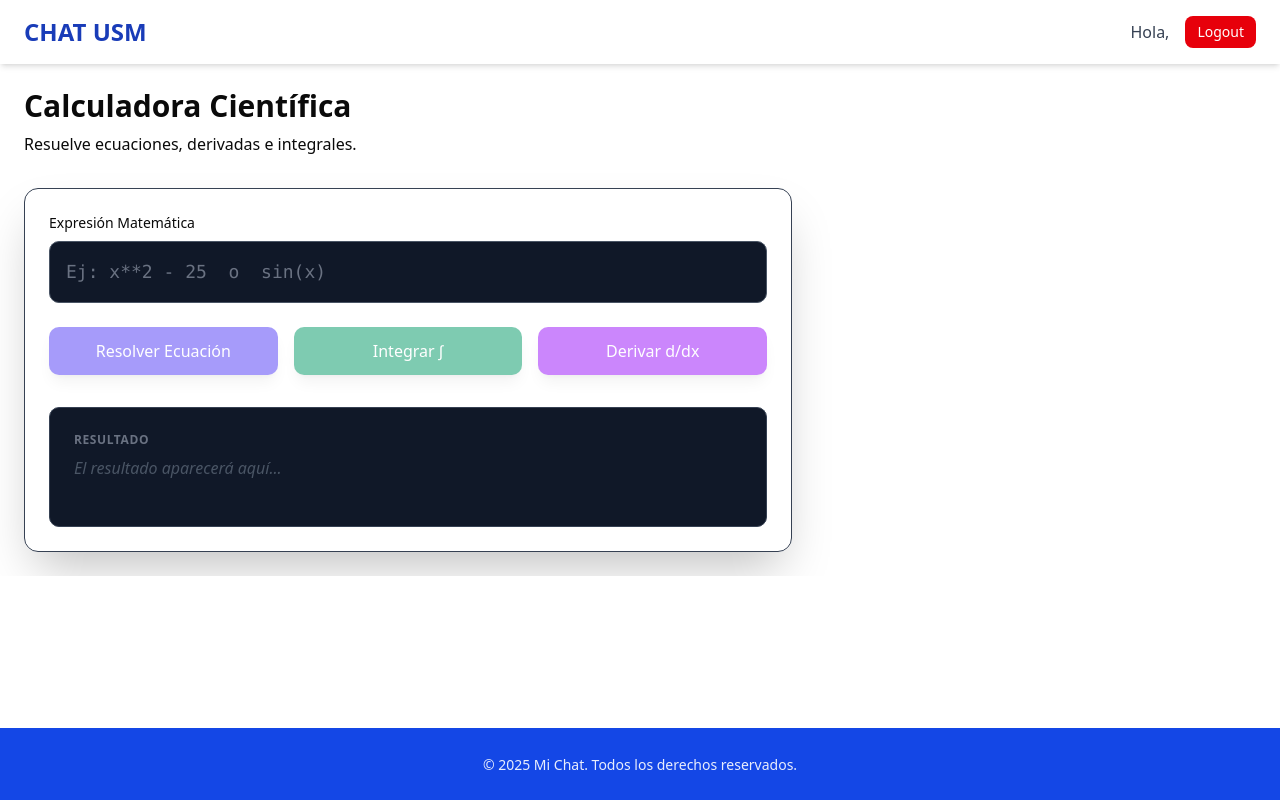
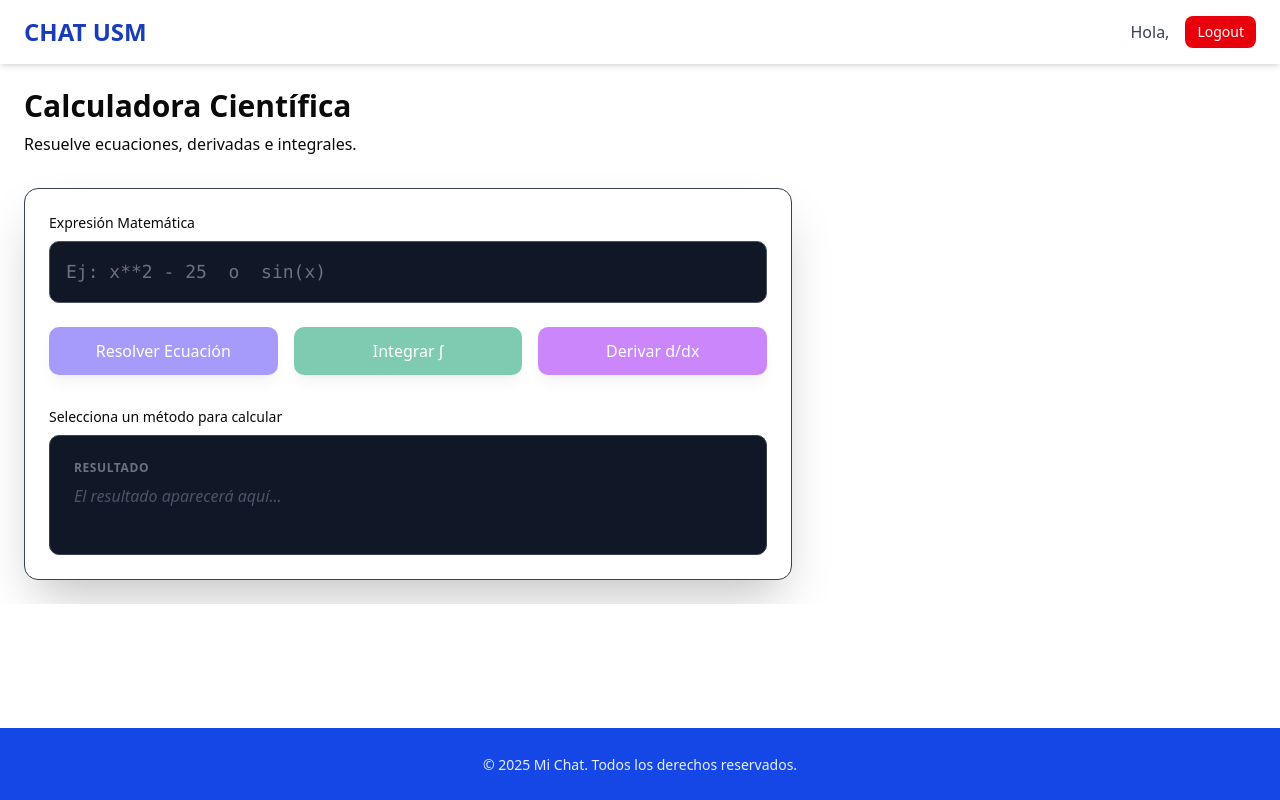
Before and after one commit to retamalesj/INF326-Arquitectura-de-software, a React app in the folder app/: page /calculator in a window 1280 px wide. Built offline with nearby package versions, Linux system fonts and the light colour scheme; no server answers; sample sign-in values are in the browser's storage; the HTML template or start-up script is replaced by a standard one.

Commit message:
feat: add ui msg for method clicked in calculator

```diff
--- a/app/src/pages/Calculator.tsx
+++ b/app/src/pages/Calculator.tsx
@@ -12,10 +12,14 @@ export function Calculator() {
   const [result, setResult] = useState<string | null>(null)
   const [error, setError] = useState<string | null>(null)
   const [loading, setLoading] = useState(false)
+  const [clickedMethod, setClickedMethod] = useState<
+    'solve' | 'integrate' | 'derive' | null
+  >(null)
 
   const handleCalculate = async (
     endpoint: 'solve' | 'integrate' | 'derive',
   ) => {
+    setClickedMethod(endpoint)
     setLoading(true)
     setError(null)
     setResult(null)
@@ -100,6 +104,12 @@ export function Calculator() {
           </button>
         </div>
 
+        <div className="mb-2 text-sm">
+          {clickedMethod
+            ? `Método seleccionado: ${clickedMethod === 'solve' ? 'Resolver Ecuación' : clickedMethod === 'integrate' ? 'Integrar ∫' : 'Derivar d/dx'}`
+            : 'Selecciona un método para calcular'}
+        </div>
+
         <div className="bg-gray-900 rounded-lg p-6 min-h-[120px] border border-gray-700 relative overflow-hidden">
           <p className="text-xs font-semibold text-gray-500 uppercase tracking-wider mb-2">
             Resultado
```
